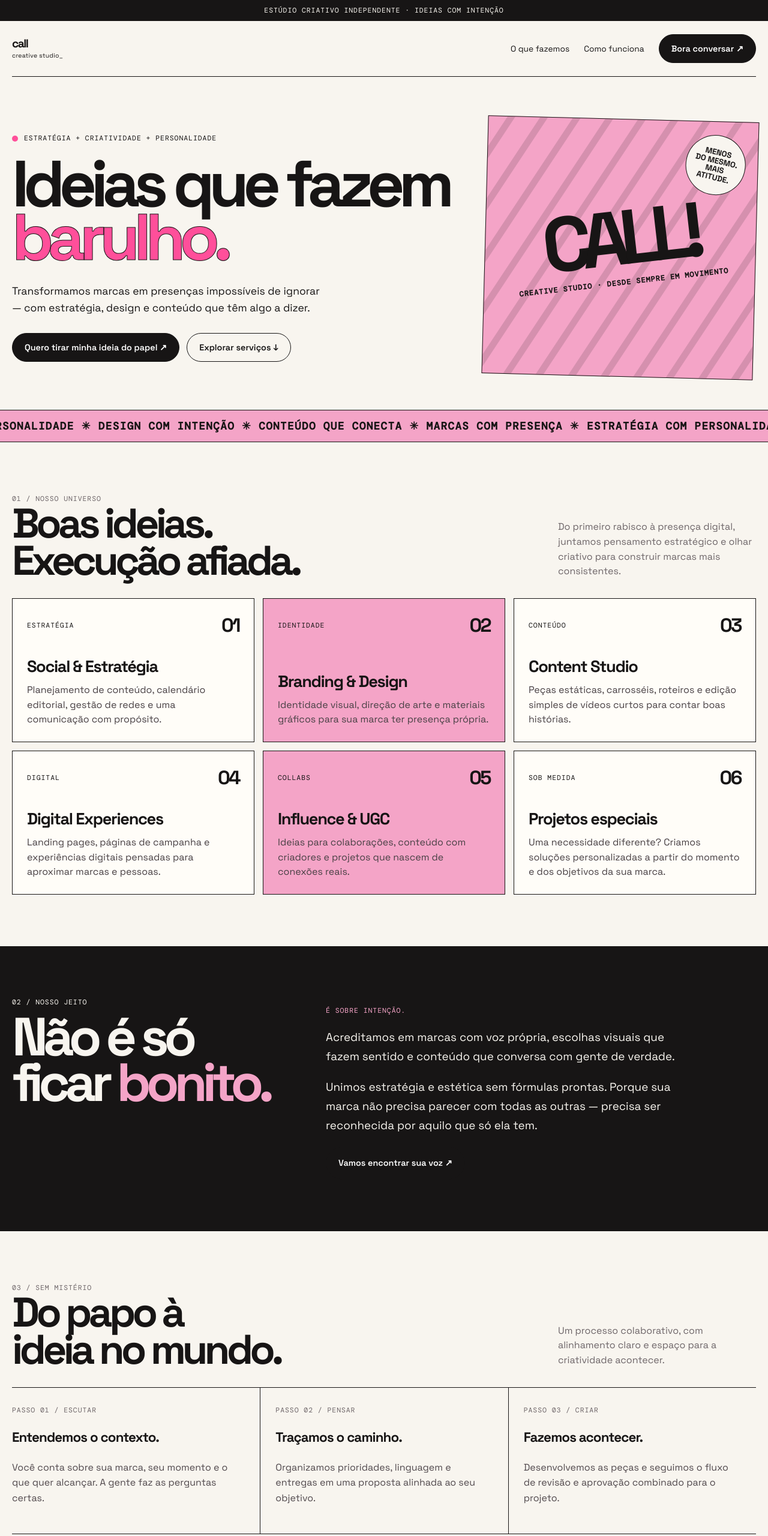
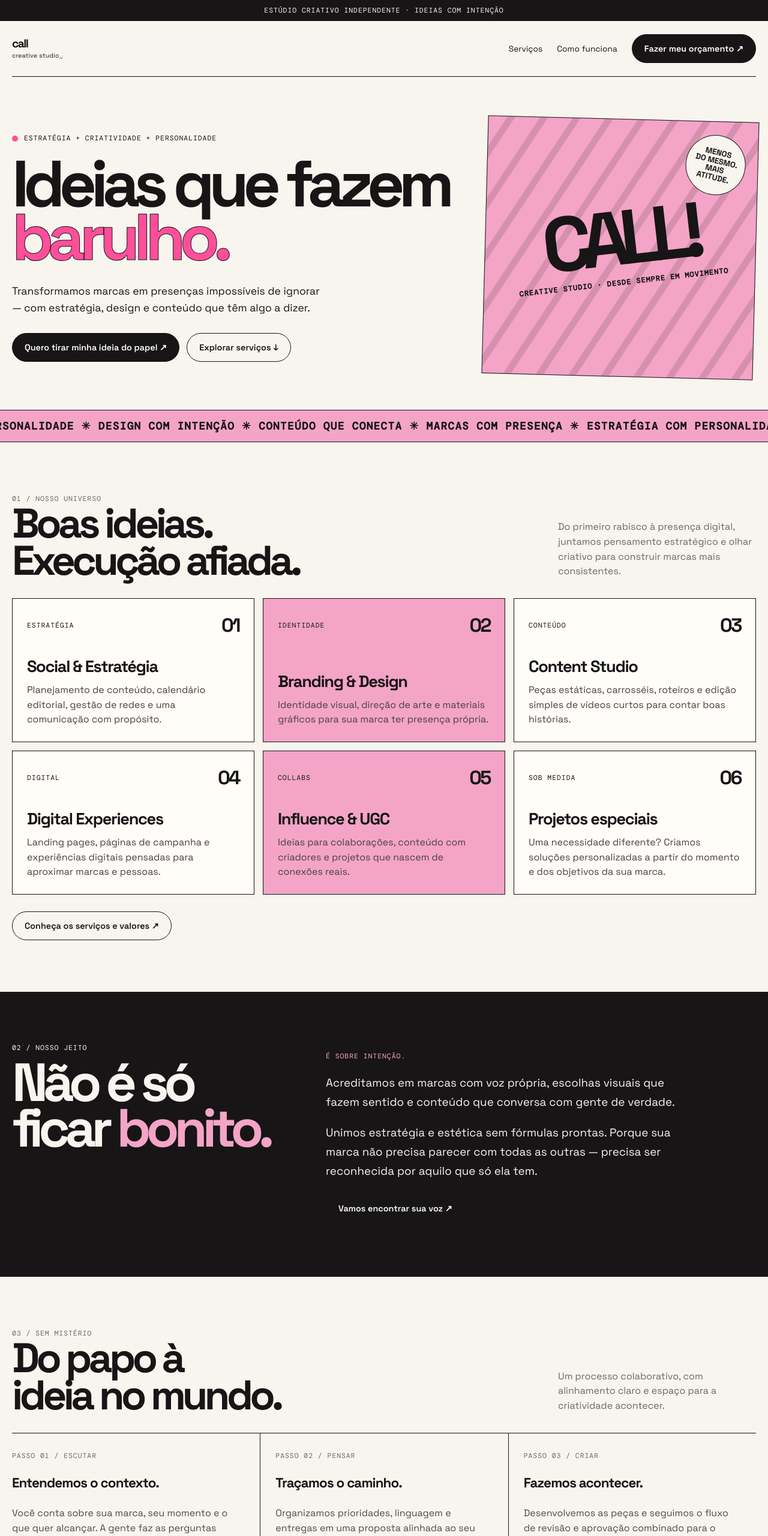
Before and after one commit to arrobafla-blip/callcreativestudio, a plain HTML site: page index.html in a window 1280 px wide. Shown: the top 2560 px of the page at 60% size. Drawn offline with nearby package versions, Linux system fonts and the light colour scheme.

Commit message:
Atualiza navegação e CTAs para serviços e orçamento

```diff
--- a/index.html
+++ b/index.html
@@ -16,9 +16,9 @@
 </head>
 <body>
   <div class="topline mono">ESTÚDIO CRIATIVO INDEPENDENTE · IDEIAS COM INTENÇÃO</div>
-  <header class="wrap nav"><a class="logo" href="#inicio" aria-label="Call Creative Studio, início">call<span>creative studio_</span></a><nav class="navlinks" aria-label="Navegação principal"><a href="#servicos">O que fazemos</a><a href="#processo">Como funciona</a><a href="#contato" class="pill">Bora conversar ↗</a></nav></header>
+  <header class="wrap nav"><a class="logo" href="index.html" aria-label="Call Creative Studio, início">call<span>creative studio_</span></a><nav class="navlinks" aria-label="Navegação principal"><a href="servicos.html">Serviços</a><a href="#processo">Como funciona</a><a href="orcamento.html" class="pill">Fazer meu orçamento ↗</a></nav></header>
   <main>
-    <div class="wrap hero" id="inicio"><div><div class="eyebrow mono"><i class="dot"></i> Estratégia + criatividade + personalidade</div><h1>Ideias que fazem <em>barulho.</em></h1><p>Transformamos marcas em presenças impossíveis de ignorar — com estratégia, design e conteúdo que têm algo a dizer.</p><div class="hero-actions"><a class="pill js-whatsapp" href="#contato" data-message="Oi! Quero conversar sobre os serviços da Call Creative Studio.">Quero tirar minha ideia do papel ↗</a><a class="pill light" href="#servicos">Explorar serviços ↓</a></div></div><div class="hero-art" aria-label="Composição gráfica rosa e preta da Call Creative Studio"><div class="zebra"></div><div class="sticker">MENOS<br>DO MESMO.<br>MAIS<br>ATITUDE.</div><div class="arttype">CALL!<small>CREATIVE STUDIO · DESDE SEMPRE EM MOVIMENTO</small></div></div></div>
+    <div class="wrap hero" id="inicio"><div><div class="eyebrow mono"><i class="dot"></i> Estratégia + criatividade + personalidade</div><h1>Ideias que fazem <em>barulho.</em></h1><p>Transformamos marcas em presenças impossíveis de ignorar — com estratégia, design e conteúdo que têm algo a dizer.</p><div class="hero-actions"><a class="pill" href="orcamento.html">Quero tirar minha ideia do papel ↗</a><a class="pill light" href="servicos.html">Explorar serviços ↓</a></div></div><div class="hero-art" aria-label="Composição gráfica rosa e preta da Call Creative Studio"><div class="zebra"></div><div class="sticker">MENOS<br>DO MESMO.<br>MAIS<br>ATITUDE.</div><div class="arttype">CALL!<small>CREATIVE STUDIO · DESDE SEMPRE EM MOVIMENTO</small></div></div></div>
     <div class="marquee mono" aria-hidden="true"><span> ESTRATÉGIA COM PERSONALIDADE ✳ DESIGN COM INTENÇÃO ✳ CONTEÚDO QUE CONECTA ✳ MARCAS COM PRESENÇA ✳ ESTRATÉGIA COM PERSONALIDADE ✳ DESIGN COM INTENÇÃO ✳ CONTEÚDO QUE CONECTA ✳ MARCAS COM PRESENÇA ✳ </span></div>
     <section id="servicos"><div class="wrap"><div class="section-head"><div><p class="mono kicker">01 / Nosso universo</p><h2>Boas ideias.<br>Execução afiada.</h2></div><p>Do primeiro rabisco à presença digital, juntamos pensamento estratégico e olhar criativo para construir marcas mais consistentes.</p></div><div class="services">
       <article class="service"><div class="num"><span class="mono">ESTRATÉGIA</span><b>01</b></div><div><h3>Social & Estratégia</h3><p>Planejamento de conteúdo, calendário editorial, gestão de redes e uma comunicação com propósito.</p></div></article>
@@ -27,18 +27,17 @@
       <article class="service"><div class="num"><span class="mono">DIGITAL</span><b>04</b></div><div><h3>Digital Experiences</h3><p>Landing pages, páginas de campanha e experiências digitais pensadas para aproximar marcas e pessoas.</p></div></article>
       <article class="service"><div class="num"><span class="mono">COLLABS</span><b>05</b></div><div><h3>Influence & UGC</h3><p>Ideias para colaborações, conteúdo com criadores e projetos que nascem de conexões reais.</p></div></article>
       <article class="service"><div class="num"><span class="mono">SOB MEDIDA</span><b>06</b></div><div><h3>Projetos especiais</h3><p>Uma necessidade diferente? Criamos soluções personalizadas a partir do momento e dos objetivos da sua marca.</p></div></article>
-    </div></div></section>
-    <section class="manifesto"><div class="wrap manifesto-grid"><div><p class="mono kicker">02 / Nosso jeito</p><h2>Não é só<br>ficar <span>bonito.</span></h2></div><div class="manifesto-copy"><p class="mono">É sobre intenção.</p><p>Acreditamos em marcas com voz própria, escolhas visuais que fazem sentido e conteúdo que conversa com gente de verdade.</p><p>Unimos estratégia e estética sem fórmulas prontas. Porque sua marca não precisa parecer com todas as outras — precisa ser reconhecida por aquilo que só ela tem.</p><a class="pill" href="#contato">Vamos encontrar sua voz ↗</a></div></div></section>
+    </div><p style="margin:28px 0 0"><a class="pill light" href="servicos.html">Conheça os serviços e valores ↗</a></p></div></section>
+    <section class="manifesto"><div class="wrap manifesto-grid"><div><p class="mono kicker">02 / Nosso jeito</p><h2>Não é só<br>ficar <span>bonito.</span></h2></div><div class="manifesto-copy"><p class="mono">É sobre intenção.</p><p>Acreditamos em marcas com voz própria, escolhas visuais que fazem sentido e conteúdo que conversa com gente de verdade.</p><p>Unimos estratégia e estética sem fórmulas prontas. Porque sua marca não precisa parecer com todas as outras — precisa ser reconhecida por aquilo que só ela tem.</p><a class="pill" href="orcamento.html">Vamos encontrar sua voz ↗</a></div></div></section>
     <section id="processo"><div class="wrap"><div class="section-head"><div><p class="mono kicker">03 / Sem mistério</p><h2>Do papo à<br>ideia no mundo.</h2></div><p>Um processo colaborativo, com alinhamento claro e espaço para a criatividade acontecer.</p></div><div class="process"><article class="step"><span class="mono">PASSO 01 / ESCUTAR</span><h3>Entendemos o contexto.</h3><p>Você conta sobre sua marca, seu momento e o que quer alcançar. A gente faz as perguntas certas.</p></article><article class="step"><span class="mono">PASSO 02 / PENSAR</span><h3>Traçamos o caminho.</h3><p>Organizamos prioridades, linguagem e entregas em uma proposta alinhada ao seu objetivo.</p></article><article class="step"><span class="mono">PASSO 03 / CRIAR</span><h3>Fazemos acontecer.</h3><p>Desenvolvemos as peças e seguimos o fluxo de revisão e aprovação combinado para o projeto.</p></article></div></div></section>
-    <section id="gestao"><div class="wrap"><div class="package"><div><span class="tag mono">SERVIÇO EM DESTAQUE · VALOR PROVISÓRIO</span><h3>Gestão<br>Completa.</h3><p>Presença digital com planejamento, consistência e direção criativa para Instagram e Facebook.</p><div class="price">R$ 1.200 <small>/ mês · provisório</small></div><p class="fine">Contrato mínimo de 3 meses. Escopo sujeito a alinhamento antes da contratação.</p><a class="pill js-whatsapp" href="#contato" data-message="Oi! Quero saber mais sobre a Gestão Completa da Call Creative Studio.">Quero saber mais ↗</a></div><div><p class="mono">O que está previsto</p><ul><li>8 posts estáticos por mês</li><li>4 carrosséis de até 5 telas</li><li>2 Reels de até 90 segundos, com edição simples</li><li>Adaptações pontuais para Instagram e Facebook</li><li>Até 2 rodadas de revisão por peça</li><li>Resumo mensal básico em PDF com métricas e uma observação</li><li>Entrega do resumo na primeira semana do mês seguinte</li></ul><p class="fine">Não inclui Stories, captação presencial de conteúdo nem atendimento de mensagens. Prazos e demais condições serão confirmados na proposta.</p></div></div></div></section>
-    <section class="contact" id="contato"><div class="wrap"><div class="contact-box"><div><p class="mono kicker">04 / Sua vez</p><h2>Tem uma ideia?<br><em>Chama a Call.</em></h2><p>Conta um pouquinho sobre o que você está imaginando. Vamos entender seu momento e descobrir o melhor caminho para sua marca.</p><a class="pill js-whatsapp" href="#contato" data-message="Oi! Vim pelo site da Call Creative Studio e quero conversar sobre um projeto.">Começar conversa no WhatsApp ↗</a></div><div><p class="mono">Pra começar, queremos saber:</p><div class="brief-list"><div><span>Nome e marca</span><span>01 ↗</span></div><div><span>O que você precisa</span><span>02 ↗</span></div><div><span>Seu momento e objetivo</span><span>03 ↗</span></div><div><span>Prazo ou data importante</span><span>04 ↗</span></div></div><p class="fine">O botão de WhatsApp precisa ser configurado com o número comercial antes da publicação.</p></div></div></div></section>
+    <section id="gestao"><div class="wrap"><div class="package"><div><span class="tag mono">SOLUÇÕES PARA CADA MOMENTO</span><h3>Uma ideia.<br>Vários caminhos.</h3><p>Da presença nas redes à criação de uma identidade ou experiência digital, encontramos o formato que faz sentido para sua marca.</p><a class="pill" href="servicos.html">Explorar serviços ↗</a></div><div><p class="mono">Vamos encontrar o melhor formato?</p><ul><li>Planos mensais de social media</li><li>Identidade visual e design</li><li>Conteúdo avulso e Reels</li><li>Sites, landing pages e projetos digitais</li><li>Influência, UGC e projetos especiais</li></ul><p class="fine">Os valores e detalhes de cada solução estão na página de serviços.</p></div></div></div></section>
+    <section class="contact" id="contato"><div class="wrap"><div class="contact-box"><div><p class="mono kicker">04 / Sua vez</p><h2>Tem uma ideia?<br><em>Chama a Call.</em></h2><p>Conta um pouquinho sobre o que você está imaginando. Vamos entender seu momento e descobrir o melhor caminho para sua marca.</p><a class="pill" href="orcamento.html">Fazer meu orçamento ↗</a></div><div><p class="mono">Pra começar, queremos saber:</p><div class="brief-list"><div><span>Nome e marca</span><span>01 ↗</span></div><div><span>O que você precisa</span><span>02 ↗</span></div><div><span>Seu momento e objetivo</span><span>03 ↗</span></div><div><span>Prazo ou data importante</span><span>04 ↗</span></div></div><p class="fine">Preencha o formulário e entraremos em contato depois de analisar suas respostas.</p></div></div></div></section>
   </main>
   <footer class="footer"><div class="wrap footer-inner"><div class="logo">call<span>creative studio_</span></div><p>Estratégia, design e conteúdo com personalidade.</p><span class="mono">© <span id="year"></span> CALL CREATIVE STUDIO</span></div></footer>
-  <a class="pill mobile-cta js-whatsapp" href="#contato" data-message="Oi! Vim pelo site da Call Creative Studio e quero conversar sobre um projeto.">Bora conversar pelo WhatsApp ↗</a>
+  <a class="pill mobile-cta" href="orcamento.html">Fazer meu orçamento ↗</a>
   <script src="config.js"></script>
   <script>
     document.getElementById('year').textContent=new Date().getFullYear();
-    document.querySelectorAll('.js-whatsapp').forEach(link=>link.addEventListener('click',e=>{const phone=(window.CALL_CONFIG&&window.CALL_CONFIG.whatsapp)||'';if(!/^\d{10,15}$/.test(phone)){e.preventDefault();alert('Antes de publicar, adicione o número comercial no arquivo config.js. Use DDI + DDD + número, somente dígitos.');return;}e.preventDefault();const msg=link.dataset.message||'Oi! Quero conversar com a Call Creative Studio.';window.open('https://wa.me/'+phone+'?text='+encodeURIComponent(msg),'_blank','noopener,noreferrer');}));
     if('serviceWorker' in navigator && location.protocol!=='file:'){window.addEventListener('load',()=>navigator.serviceWorker.register('./service-worker.js').catch(()=>{}));}
   </script>
 </body></html>
```
